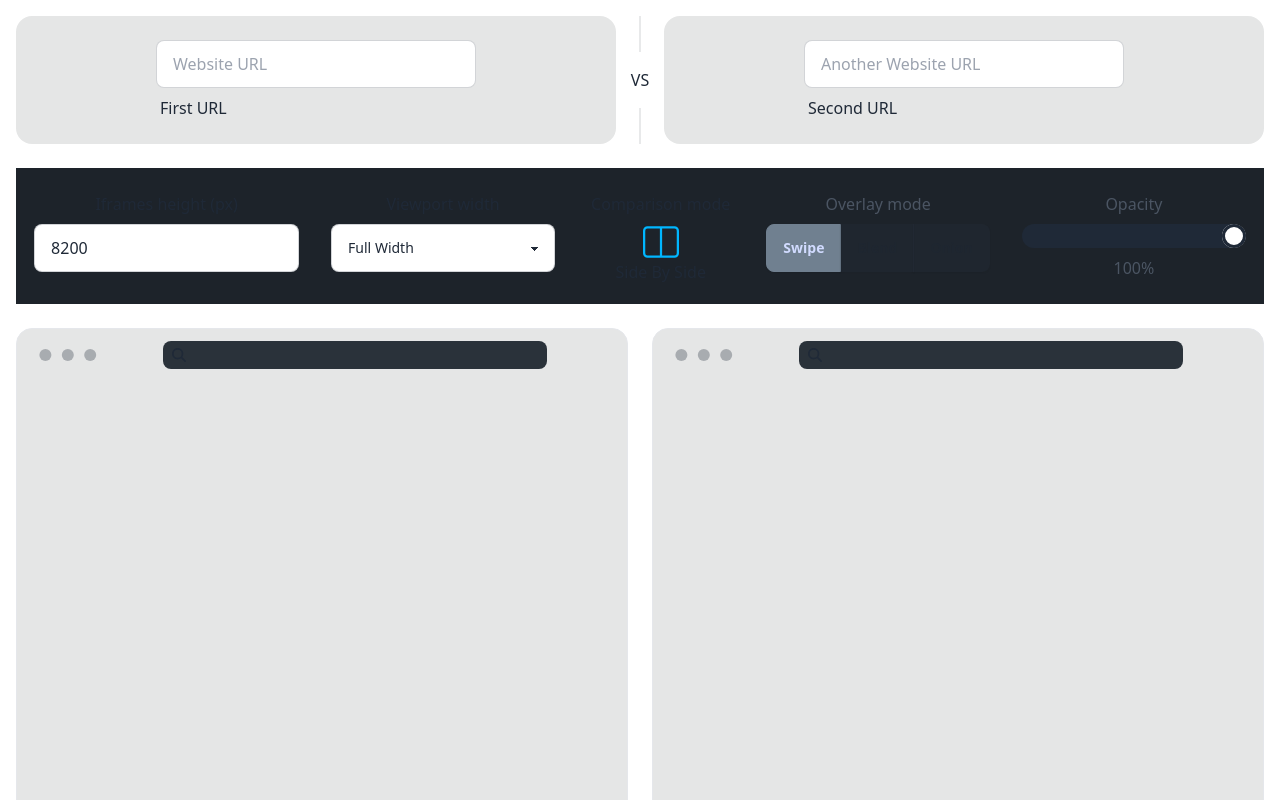
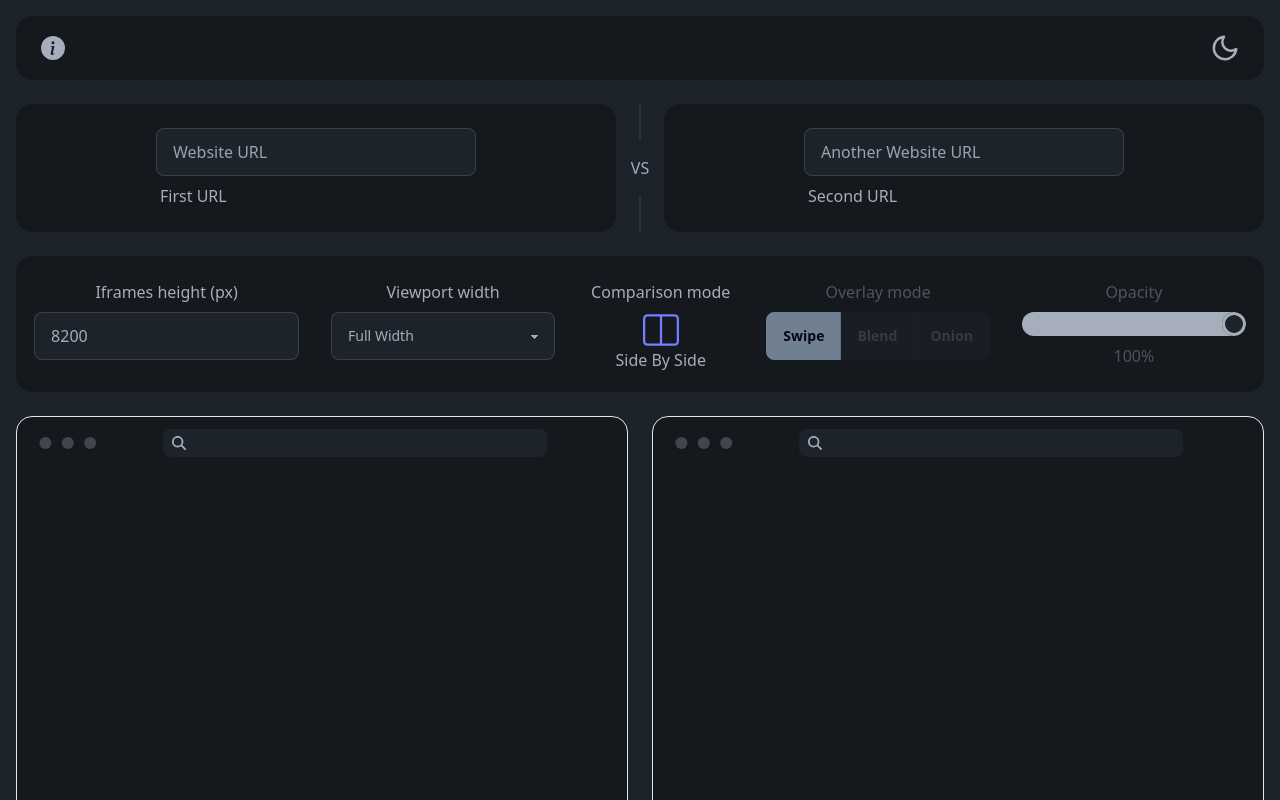
Before and after one commit to pianomister/diffsite, a React (Vite) app: page / in a window 1280 px wide. Shown: the top 800 px of the page. Built offline with nearby package versions, Linux system fonts and the light colour scheme.

Commit message:
fix: help text and theme switcher added

```diff
--- a/index.html
+++ b/index.html
@@ -1,5 +1,5 @@
 <!doctype html>
-<html lang="en">
+<html lang="en" data-theme="dark">
   <head>
     <meta charset="UTF-8" />
     <link rel="icon" type="image/svg+xml" href="/react.svg" />
--- a/src/App.jsx
+++ b/src/App.jsx
@@ -2,6 +2,7 @@ import { useState } from 'react'
 import DiffInput from './components/DiffInput'
 import DiffSettings from './components/DiffSettings'
 import DiffIFrames from './components/DiffIFrames'
+import Navbar from './components/Navbar'
 import { useDebounce } from './hooks/useDebounce'
 import { DEFAULT_IHEIGHT } from './utils'
 
@@ -46,6 +47,18 @@ function App () {
     window.localStorage.setItem('diffSettingsLS', JSON.stringify(diffSettingsChanged))
   }
 
+  const handleBreakPointChange = () => {
+    console.log(diffSettings)
+    if (diffSettings.sideBySide) {
+      const diffSettingsChanged = {
+        ...diffSettings,
+        sideBySide: false
+      }
+      setDiffSettings((prevValue) => ({ ...prevValue, sideBySide: false }))
+      window.localStorage.setItem('diffSettingsLS', JSON.stringify(diffSettingsChanged))
+    }
+  }
+
   const handleIHeightChange = (isValid) => {
     if (!isValid) {
       const iHeightChanged = {
@@ -60,6 +73,7 @@ function App () {
 
   return (
     <div className="flex flex-col gap-y-6 px-4 py-4">
+      <Navbar />
       <DiffInput
         diffInput={ diffInput }
         handleDiffInputChange={ handleDiffInputChange }
@@ -67,6 +81,7 @@ function App () {
       <DiffSettings
         diffSettings={diffSettings}
         handleDiffSettingsChange={ handleDiffSettingsChange }
+        handleBreakPointChange={ handleBreakPointChange }
       />
       <DiffIFrames debounceInputs= {
           {
@@ -76,7 +91,7 @@ function App () {
             ...diffSettings
           }
         }
-        handleIHeightChange = { handleIHeightChange }
+        handleIHeightChange= { handleIHeightChange }
       />
     </div>
   )
--- a/src/components/DiffIFrames/DiffIFrames.css
+++ b/src/components/DiffIFrames/DiffIFrames.css
@@ -15,12 +15,6 @@
   left: 0;
 }
 
-.mockup-browser .mockup-browser-toolbar .input.input--flat {
-  padding-left: 0.5rem;
-  display: flex;
-  background-color: #2a323a;
-}
-
 .mockup-browser-toolbar .input.input--flat::before,
 .mockup-browser-toolbar .input.input--flat::after {
   display: none;
--- a/src/components/DiffSettings/DiffSettings.css
+++ b/src/components/DiffSettings/DiffSettings.css
@@ -1,4 +1,4 @@
-.join-item.btn.custom-radio:checked {
+/* .join-item.btn.custom-radio:checked {
   background-color: oklch(var(--in));
   border-color: oklch(var(--in));
 }
@@ -11,4 +11,4 @@
 .join-item.btn.custom-radio:checked:disabled {
   background-color: slategrey;
   border-color: slategrey;
-}
+} */
--- a/src/components/DiffSettings/index.jsx
+++ b/src/components/DiffSettings/index.jsx
@@ -1,4 +1,5 @@
 import './DiffSettings.css'
+import { useEffect, useState } from 'react'
 import PropTypes from 'prop-types'
 import { BsLayoutSplit } from 'react-icons/bs'
 import { MdContentCopy } from 'react-icons/md'
@@ -6,15 +7,46 @@ import { IconContext } from 'react-icons'
 
 function DiffSettings ({
   diffSettings,
-  handleDiffSettingsChange
+  handleDiffSettingsChange,
+  handleBreakPointChange
 }) {
+  const [isLgView, setIsLgView] = useState(true)
   const btnStyles = {
     backgroundColor: 'slategrey',
     borderColor: 'slategrey'
   }
 
+  const resizeObserver = new ResizeObserver((entries) => {
+    const { width } = entries[0].contentRect
+    if (width <= 1007) {
+      setIsLgView(false)
+    } else {
+      setIsLgView(true)
+    }
+  })
+
+  useEffect(() => {
+    const { width } = document.documentElement.getBoundingClientRect()
+    if (width <= 1007) {
+      setIsLgView(false)
+    }
+    resizeObserver.observe(document.documentElement)
+
+    return () => {
+      resizeObserver.unobserve(document.documentElement)
+    }
+  }, [])
+
+  useEffect(() => {
+    console.log(isLgView)
+    const { width } = document.documentElement.getBoundingClientRect()
+    if (!isLgView && width <= 1007 && diffSettings.sideBySide) {
+      handleBreakPointChange()
+    }
+  }, [isLgView])
+
   return (
-    <section className='flex justify-center items-start gap-x-8 flex-wrap py-4 sticky top-0 z-20 bg-[#1D232A]'>
+    <section className='flex justify-center items-start gap-x-8 flex-wrap py-4 sticky top-0 z-20 bg-base-300 rounded-box'>
       {/* iframe height */}
       <label className="form-control min-w-56 max-w-xs">
         <div className="label self-center">
@@ -67,7 +99,7 @@ function DiffSettings ({
       {/* compare mode */}
       <div className="flex flex-col">
         <div className="label self-center">
-          <span className="label-text text-base">Comparison mode</span>
+          <span className={`label-text text-base ${!isLgView && 'disabled-text'}`}>Comparison mode</span>
         </div>
         <label className="swap swap-flip">
           {/* this hidden checkbox controls the state */}
@@ -76,21 +108,22 @@ function DiffSettings ({
             name="sideBySide"
             checked={diffSettings.sideBySide}
             onChange={handleDiffSettingsChange}
+            disabled={!isLgView}
           />
           <div className="swap-on">
             <div className="flex flex-col items-center">
-              <IconContext.Provider value={{ className: 'text-4xl text-info' }}>
+              <IconContext.Provider value={{ className: `text-4xl ${isLgView ? 'text-primary' : 'text-slategrey'}` }}>
                 <BsLayoutSplit aria-hidden />
               </IconContext.Provider>
-              <span className="label-text text-base">Side By Side</span>
+              <span className={`label-text text-base ${!isLgView && 'disabled-text'}`}>Side By Side</span>
             </div>
           </div>
           <div className="swap-off">
             <div className="flex flex-col items-center">
-              <IconContext.Provider value={{ className: 'text-4xl text-info' }}>
+              <IconContext.Provider value={{ className: `text-4xl ${isLgView ? 'text-primary' : 'text-slategrey'}` }}>
                 <MdContentCopy aria-hidden />
               </IconContext.Provider>
-              <span className="label-text text-base">Overlay</span>
+              <span className={`label-text text-base ${!isLgView && 'disabled-text'}`}>Overlay</span>
             </div>
           </div>
         </label>
@@ -99,7 +132,7 @@ function DiffSettings ({
       {/* overlay options */}
       <div className="flex flex-col">
         <div className="label self-center">
-          <span className={`label-text text-base ${diffSettings.sideBySide ? 'text-gray-600' : ''}`}>Overlay mode</span>
+          <span className={`label-text text-base ${diffSettings.sideBySide ? 'disabled-text' : ''}`}>Overlay mode</span>
         </div>
         <div className="join">
           <input
@@ -141,7 +174,7 @@ function DiffSettings ({
       {/* opacity for overlay options */}
       <div className="flex flex-col basis-56">
         <div className="label self-center">
-          <span className={`label-text text-base ${diffSettings.sideBySide || diffSettings.overlayMode === 'swipe' ? 'text-gray-600' : ''}`}>Opacity</span>
+          <span className={`label-text text-base ${diffSettings.sideBySide || diffSettings.overlayMode === 'swipe' ? 'disabled-text' : ''}`}>Opacity</span>
         </div>
         <input
           name="opacity"
@@ -150,12 +183,12 @@ function DiffSettings ({
           max="1"
           value={diffSettings.opacity}
           step="0.01"
-          className={`range ${diffSettings.sideBySide || diffSettings.overlayMode === 'swipe' ? '' : 'range-info'}`}
+          className={`range ${diffSettings.sideBySide || diffSettings.overlayMode === 'swipe' ? '' : 'range-primary'}`}
           onChange={handleDiffSettingsChange}
           disabled={diffSettings.sideBySide || diffSettings.overlayMode === 'swipe'}
         />
         <div className="label self-center">
-          <span className={`label-text text-base ${diffSettings.sideBySide || diffSettings.overlayMode === 'swipe' ? 'text-gray-600' : ''}`}>{Math.floor(diffSettings.opacity * 100)}%</span>
+          <span className={`label-text text-base ${diffSettings.sideBySide || diffSettings.overlayMode === 'swipe' ? 'disabled-text' : ''}`}>{Math.floor(diffSettings.opacity * 100)}%</span>
         </div>
       </div>
 
@@ -165,6 +198,7 @@ function DiffSettings ({
 
 DiffSettings.propTypes = {
   diffSettings: PropTypes.object.isRequired,
-  handleDiffSettingsChange: PropTypes.func.isRequired
+  handleDiffSettingsChange: PropTypes.func.isRequired,
+  handleBreakPointChange: PropTypes.func.isRequired
 }
 export default DiffSettings
--- /dev/null
+++ b/src/components/Modal/index.jsx
@@ -0,0 +1,38 @@
+import PropTypes from 'prop-types'
+import { IconContext } from 'react-icons'
+import { BsInfoCircleFill } from 'react-icons/bs'
+
+function Modal ({
+  btnText,
+  title,
+  content
+}) {
+  return (
+    <>
+      <button className="btn btn-ghost" onClick={() => document.getElementById('my_modal_5').showModal()}>
+      <IconContext.Provider value={{ className: 'text-2xl' }}>
+        <BsInfoCircleFill />
+      </IconContext.Provider>
+      </button>
+      <dialog id="my_modal_5" className="modal modal-bottom sm:modal-middle">
+        <div className="modal-box">
+          <h3 className="font-bold text-lg px-4">{ title }</h3>
+          <p className="p-4" dangerouslySetInnerHTML={{ __html: content }} />
+          <div className="modal-action">
+            <form method="dialog">
+              <button className="btn">Close</button>
+            </form>
+          </div>
+        </div>
+      </dialog>
+    </>
+  )
+}
+
+Modal.propTypes = {
+  btnText: PropTypes.string,
+  title: PropTypes.string,
+  content: PropTypes.string
+}
+
+export default Modal
--- /dev/null
+++ b/src/components/Navbar/index.jsx
@@ -0,0 +1,62 @@
+import { useState } from 'react'
+import { IconContext } from 'react-icons'
+import { MdOutlineWbSunny } from 'react-icons/md'
+import { FiMoon } from 'react-icons/fi'
+import Modal from '../Modal'
+
+function Navbar () {
+  const [isDarkMode, setIsDarkMode] = useState(window.localStorage.getItem('diffTheme') ? window.localStorage.getItem('diffTheme') : false)
+
+  const handleDarkModeChange = () => {
+    setIsDarkMode(() => {
+      document.querySelector('html').setAttribute('data-theme', isDarkMode ? 'dark' : 'winter')
+      window.localStorage.setItem('diffTheme', !isDarkMode)
+      return !isDarkMode
+    })
+  }
+
+  return (
+    <div className="navbar bg-base-300 rounded-box">
+      <div className="flex-1">
+        <Modal
+          btnText="How to use this tool?"
+          title="How to use the Diffsite Tool"
+          content="This is a simple websites comparison tool built with React.<br>
+          It allows to compare two sites side by side or with an overlay effect.<br>
+          The height of the iframes is customizable, the default value is 8200px.<br>
+          For the overlay <u>blend</u> and <u>onion</u> modes, the opacity can be adjusted.<br>
+          Inside the viewport width option, the classy and treasury mobile breakpoints are available as well as other common mobile devices, for a responsive view, use the <u>full width</u> option.<br>
+          The tool is responsive and works on all devices.<br>
+          <b><u>Important Note</u></b>: Not all websites can be iframed because of its own configuration, if you encounter any issues, please try another website."
+        />
+      </div>
+      <div className="flex-none mr-4">
+        <label className="swap swap-rotate">
+          {/* theme switcher */}
+          <input
+            type="checkbox"
+            name="sideBySide"
+            checked={isDarkMode}
+            onChange={handleDarkModeChange}
+          />
+          <div className="swap-on">
+            <div className="flex flex-col items-center">
+              <IconContext.Provider value={{ className: 'text-3xl ' }}>
+                <MdOutlineWbSunny aria-hidden />
+              </IconContext.Provider>
+            </div>
+          </div>
+          <div className="swap-off">
+            <div className="flex flex-col items-center">
+              <IconContext.Provider value={{ className: 'text-3xl' }}>
+                <FiMoon aria-hidden />
+              </IconContext.Provider>
+            </div>
+          </div>
+        </label>
+      </div>
+    </div>
+  )
+}
+
+export default Navbar
--- a/src/index.css
+++ b/src/index.css
@@ -1,3 +1,15 @@
 @tailwind base;
 @tailwind components;
 @tailwind utilities;
+
+.mockup-browser .mockup-browser-toolbar .input.input--flat {
+  padding-left: 0.5rem;
+  display: flex;
+  /* background-color: #2a323a; */
+  @apply bg-base-100
+}
+
+.disabled-text
+{
+  color: var(--fallback-bc, oklch(var(--bc) / .4));
+}
--- a/tailwind.config.js
+++ b/tailwind.config.js
@@ -9,8 +9,8 @@ export default {
   },
   plugins: [
     require('daisyui')
-  ]
-  // daisyui: {
-  //   themes: ['light', 'dark']
-  // }
+  ],
+  daisyui: {
+    themes: ['dark', 'winter']
+  }
 }
```
